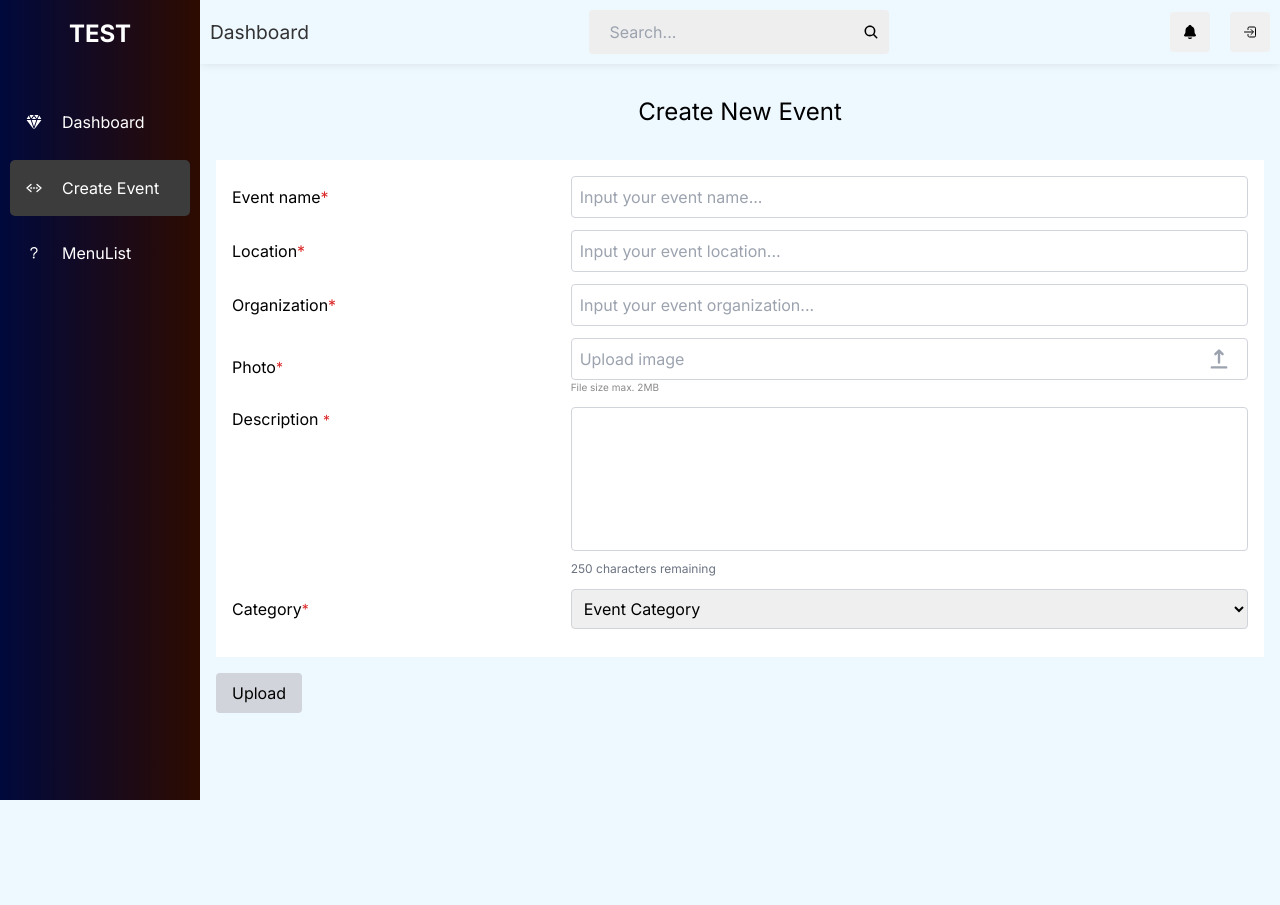
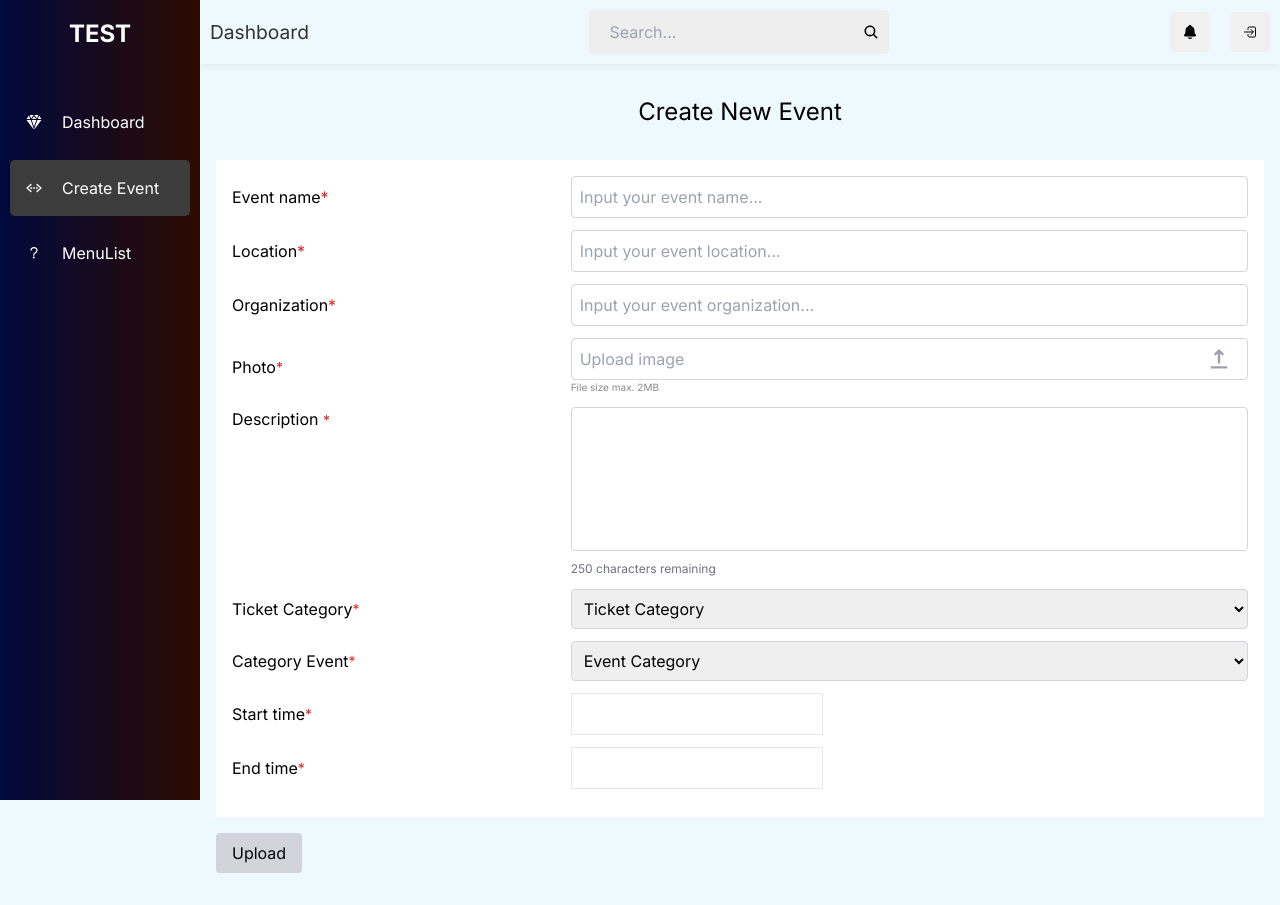
Before and after one commit to DTISE-TeamJ/FE-mini_project, a Next.js app: page /dashboard/create-event in a window 1280 px wide. Before the commit the page ends 800 px from the top, so only its background shows below. Built offline with nearby package versions, Linux system fonts and the light colour scheme; no server answers.

Commit message:
add(feat/authentication): override token jwt

```diff
--- a/app/_components/Admin/Form/Form.tsx
+++ b/app/_components/Admin/Form/Form.tsx
@@ -4,6 +4,9 @@ import React, { useState } from "react";
 import { HiUpload } from "react-icons/hi";
 import { useFormik } from "formik";
 import * as Yup from "yup";
+import { useSession } from "next-auth/react";
+import DatePicker from "react-datepicker";
+import "react-datepicker/dist/react-datepicker.css";
 
 const validationSchema = Yup.object().shape({
   name: Yup.string().required("Event name is required"),
@@ -30,45 +33,135 @@ const validationSchema = Yup.object().shape({
   description: Yup.string()
     .required("Description is required")
     .max(250, "Maximum 250 characters allowed"),
-  category: Yup.string().required("Category is required"),
+  ticketCategory: Yup.string().required("Ticket category is required"),
+  price: Yup.number()
+    .when("ticketCategory", {
+      is: "paid-event",
+      then: (schema) =>
+        schema.required("Price is required").min(1, "Price must be at least 1"),
+      otherwise: (schema) => schema.notRequired(),
+    })
+    .nullable(),
   // price: Yup.number().when("category", {
   //   is: (val: string) => val === "paid-event",
   //   then: Yup.number()
   //     .required("Price is required")
-  //     .min(0, "Price must be at least 0"),
+  //     .min(1, "Price must be at least 1"),
   //   otherwise: Yup.number().notRequired(),
   // }),
 
-  price: Yup.number()
-    .required("Price is required")
-    .min(0, "Price must be at least 0"),
+  // price: Yup.number()
+  // .when("ticketCategory", {
+  //   is: "paid-event",
+  //   then: Yup.number().required("Price is required").min(0, "Price must be at least 0"),
+  //   otherwise: Yup.number().notRequired(),
+  // })
+  // .nullable(),
+  eventCategory: Yup.string().required("Event category is required"),
   location: Yup.string().required("Location is required"),
   organization: Yup.string().required("Organization is required"),
 });
 
 const Form: React.FC = () => {
   const [selectedImage, setSelectedImage] = useState<string | null>(null);
+  const [startDate, setStartDate] = useState<Date | null>(null);
+  const [endDate, setEndDate] = useState<Date | null>(null);
+  const today = new Date();
+
+  const isToday = (date: Date | null) =>
+    date?.toDateString() === today.toDateString();
+
+  const getMinTime = (date: Date | null) => {
+    if (isToday(date)) {
+      return new Date();
+    }
+    return new Date(today.setHours(0, 0, 0, 0));
+  };
+
+  const handleStartDateChange = (date: Date | null) => {
+    setStartDate(date);
+    if (endDate && date && date > endDate) {
+      setEndDate(null);
+    }
+  };
+
+  const { data: session } = useSession();
+  console.log(session?.user, "<== session");
 
   const formik = useFormik({
     initialValues: {
       name: "",
-      image: null,
+      image: "",
       description: "",
-      category: "",
+      ticketCategory: "",
+      eventCategory: "",
       location: "",
       organization: "",
       price: "",
     },
     validationSchema,
-    onSubmit: (values) => {
-      console.log(values);
+    onSubmit: async (values) => {
+      console.log("Called");
+
+      //
+      const formData = new FormData();
+      // console.log(formData, "<===");
+      formData.append("image", values.image);
+      formData.append(
+        "eventData",
+        JSON.stringify({
+          name: values.name,
+          description: values.description,
+          free: values.ticketCategory === "free",
+          eventCategoryId: values.eventCategory,
+          location: values.location,
+          organization: values.organization,
+          price: values.ticketCategory === "paid-event" ? values.price : 0,
+          start: startDate,
+          end: endDate,
+          userId: session?.user.id,
+
+          // name: values.name,
+          // description: values.description,
+          // ticketCategory: values.ticketCategory,
+          // eventCategory: values.eventCategory,
+          // location: values.location,
+          // organization: values.organization,
+          // price: values.ticketCategory === "paid-event" ? values.price : 0, // if category is paid-event, then price is required
+          // startTime: startDate,
+          // endTime: endDate,
+          // userId: session?.user.id,
+        })
+      );
+
+      try {
+        const response = await fetch(
+          `${process.env.NEXT_PUBLIC_API_BASE_URL}/api/v1/create-event`,
+          {
+            headers: {},
+            method: "POST",
+            credentials: "include", // This ensures cookies are sent with the request
+            body: formData,
+          }
+        );
+
+        if (response.ok) {
+          const result = await response.json();
+          console.log("Event created successfully:", result);
+        } else {
+          console.error("Failed to create event:", response.statusText);
+        }
+      } catch (error) {
+        console.error("Error creating event:", error);
+      }
     },
   });
+
+  console.log(JSON.stringify(formik.errors));
 
   return (
     <>
       <h1 className="text-center text-2xl">Create New Event</h1>
-
       <form onSubmit={formik.handleSubmit}>
         <div className="w-full bg-white p-4">
           <fieldset className="w-full">
@@ -122,6 +215,7 @@ const Form: React.FC = () => {
                 ) : null}
               </div>
             </div>
+
             <div className="mb-3 flex items-center">
               <label
                 htmlFor="organization"
@@ -218,32 +312,62 @@ const Form: React.FC = () => {
 
             <div className="mb-3 flex items-center">
               <label
-                htmlFor="category"
+                htmlFor="ticketCategory"
                 className="w-1/3 mb-0 flex items-center">
-                Category
+                Ticket Category
                 <span className="text-red-600 text-sm">*</span>
               </label>
               <div className="w-2/3">
                 <select
-                  id="category"
-                  name="category"
+                  id="ticketCategory"
+                  name="ticketCategory"
                   className="w-full p-2 border border-gray-300 rounded"
                   onChange={formik.handleChange}
                   onBlur={formik.handleBlur}
-                  value={formik.values.category}>
-                  <option hidden>Event Category</option>
+                  value={formik.values.ticketCategory}>
+                  <option hidden>Ticket Category</option>
                   <option value="free">free</option>
                   <option value="paid-event">paid event</option>
                 </select>
-                {formik.touched.category && formik.errors.category ? (
+                {formik.touched.ticketCategory &&
+                formik.errors.ticketCategory ? (
                   <div className="text-red-600 text-sm">
-                    {formik.errors.category}
+                    {formik.errors.ticketCategory}
                   </div>
                 ) : null}
               </div>
             </div>
 
-            {formik.values.category === "paid-event" && (
+            <div className="mb-3 flex items-center">
+              <label
+                htmlFor="eventCategory"
+                className="w-1/3 mb-0 flex items-center">
+                Category Event
+                <span className="text-red-600 text-sm">*</span>
+              </label>
+              <div className="w-2/3">
+                <select
+                  id="eventCategory"
+                  name="eventCategory"
+                  className="w-full p-2 border border-gray-300 rounded"
+                  onChange={formik.handleChange}
+                  onBlur={formik.handleBlur}
+                  value={formik.values.eventCategory}>
+                  <option hidden>Event Category</option>
+                  <option value="1">Music</option>
+                  <option value="2">Sport</option>
+                  <option value="3">Education</option>
+                  <option value="4">Health</option>
+                </select>
+                {formik.touched.eventCategory && formik.errors.eventCategory ? (
+                  <div className="text-red-600 text-sm">
+                    {formik.errors.eventCategory}
+                  </div>
+                ) : null}
+              </div>
+            </div>
+
+            {formik.values.ticketCategory === "paid-event" && (
               <div className="mb-3 flex items-center">
                 <label htmlFor="price" className="w-1/3 mb-0 flex items-center">
                   Price
@@ -269,12 +393,68 @@ const Form: React.FC = () => {
                 </div>
               </div>
             )}
+
+            <div className="mb-3 flex items-center">
+              <label
+                htmlFor="startTime"
+                className="w-1/3 mb-0 flex items-center">
+                Start time
+                <span className="text-red-600 text-sm">*</span>
+              </label>
+              <div className="w-2/3">
+                <DatePicker
+                  selected={startDate}
+                  onChange={handleStartDateChange}
+                  showTimeSelect
+                  minDate={today}
+                  minTime={getMinTime(startDate)}
+                  maxTime={new Date(today.setHours(23, 59))}
+                  dateFormat="Pp"
+                  className="form-control border p-2"
+                />
+              </div>
+            </div>
+
+            <div className="mb-3 flex items-center">
+              <label htmlFor="endTime" className="w-1/3 mb-0 flex items-center">
+                End time
+                <span className="text-red-600 text-sm">*</span>
+              </label>
+              <div className="w-2/3">
+                <DatePicker
+                  selected={endDate}
+                  onChange={(date) => setEndDate(date)}
+                  showTimeSelect
+                  minDate={startDate || today}
+                  minTime={
+                    startDate &&
+                    endDate &&
+                    endDate.toDateString() === startDate.toDateString()
+                      ? startDate
+                      : getMinTime(endDate)
+                  }
+                  maxTime={new Date(today.setHours(23, 59))}
+                  filterTime={(time) => {
+                    if (
+                      startDate &&
+                      endDate &&
+                      endDate.toDateString() === startDate.toDateString()
+                    ) {
+                      return time > startDate;
+                    }
+                    return true;
+                  }}
+                  dateFormat="Pp"
+                  className="form-control border p-2"
+                />
+              </div>
+            </div>
           </fieldset>
         </div>
         <div className="flex mt-4">
           <button
             type="submit"
-            className="flex items-center mr-3 bg-gray-300 text-black py-2 px-4 rounded">
+            className="flex items-center mr-3 bg-gray-300 text-black py-2 px-4 rounded pointer-events-auto">
             Upload
           </button>
         </div>
--- a/app/_components/Auth/SignIn/SignInForm.tsx
+++ b/app/_components/Auth/SignIn/SignInForm.tsx
@@ -24,7 +24,7 @@ const SignInForm: React.FC = () => {
     }
   }, [session?.user, router]);
 
-  console.log(session, "<== session");
+  // console.log(session, "<== session");
 
   /*
   // bang irfan
--- a/middleware.ts
+++ b/middleware.ts
@@ -1,14 +1,16 @@
-import { NextResponse } from "next/server";
-import { NextRequest } from "next/server";
+import { NextResponse, NextRequest } from "next/server";
+import { cookies } from "next/headers";
 import { auth } from "./auth";
 
 export default auth((request) => {
+  const cookieStore = cookies();
   const { auth: token, nextUrl } = request;
   const isLoggedIn = !!token;
 
   const isAuthPage = nextUrl.pathname.startsWith("/auth/");
   const isDashboardPage = nextUrl.pathname.startsWith("/dashboard");
 
+  console.log(cookieStore.get("jwt"));
   if (isAuthPage) {
     if (isLoggedIn) {
       // User is logged in, redirect away from auth pages
--- a/package.json
+++ b/package.json
@@ -14,6 +14,7 @@
     "next": "14.2.4",
     "next-auth": "^5.0.0-beta.19",
     "react": "^18",
+    "react-datepicker": "^7.2.0",
     "react-dom": "^18",
     "react-icons": "^5.2.1",
     "yup": "^1.4.0"
--- a/types/user.ts
+++ b/types/user.ts
@@ -6,4 +6,9 @@ export interface User {
   name: string;
   profilePicture: string;
   referralCode: string;
+  jwt: string;
 }
+
+export interface JWT {
+  jwt: string;
+}
```
Also changed, not shown: auth.ts (+27 -91 lines), 1 other file (tests, documents, lock files or other folders).
